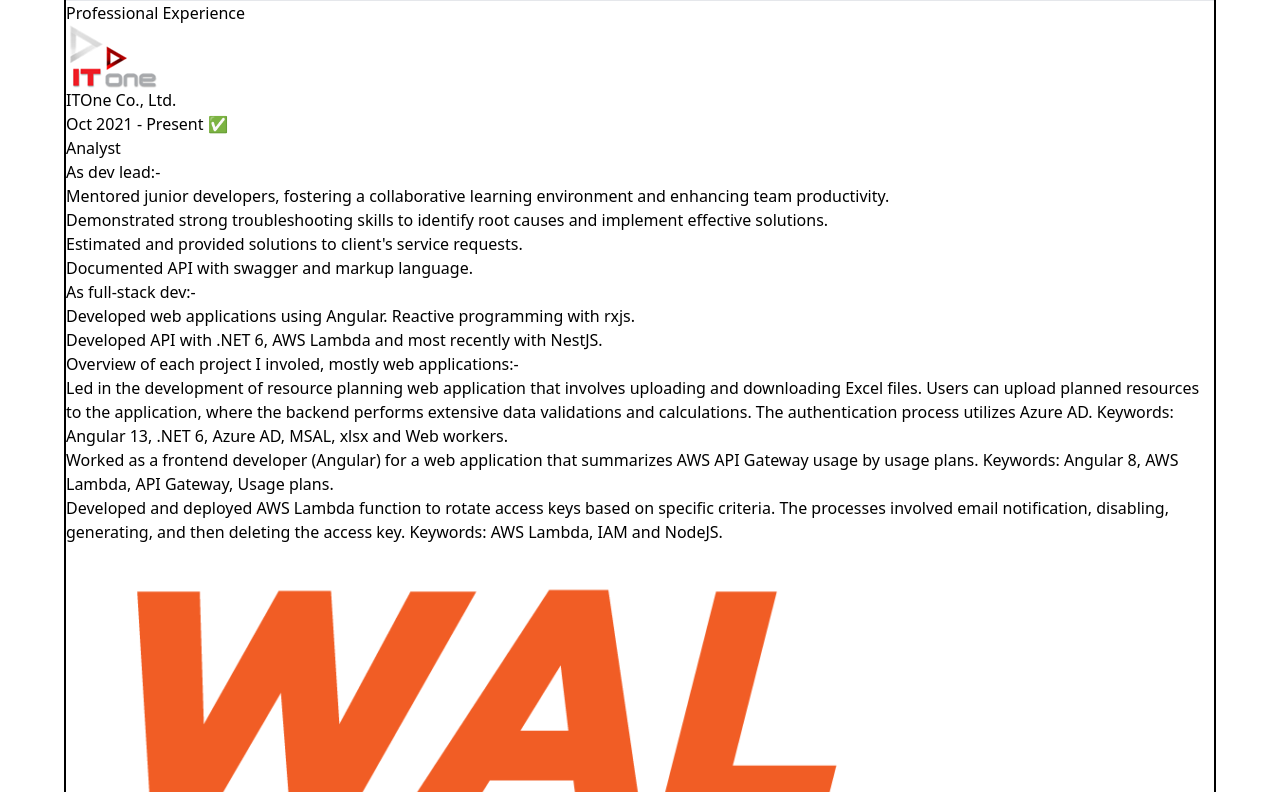
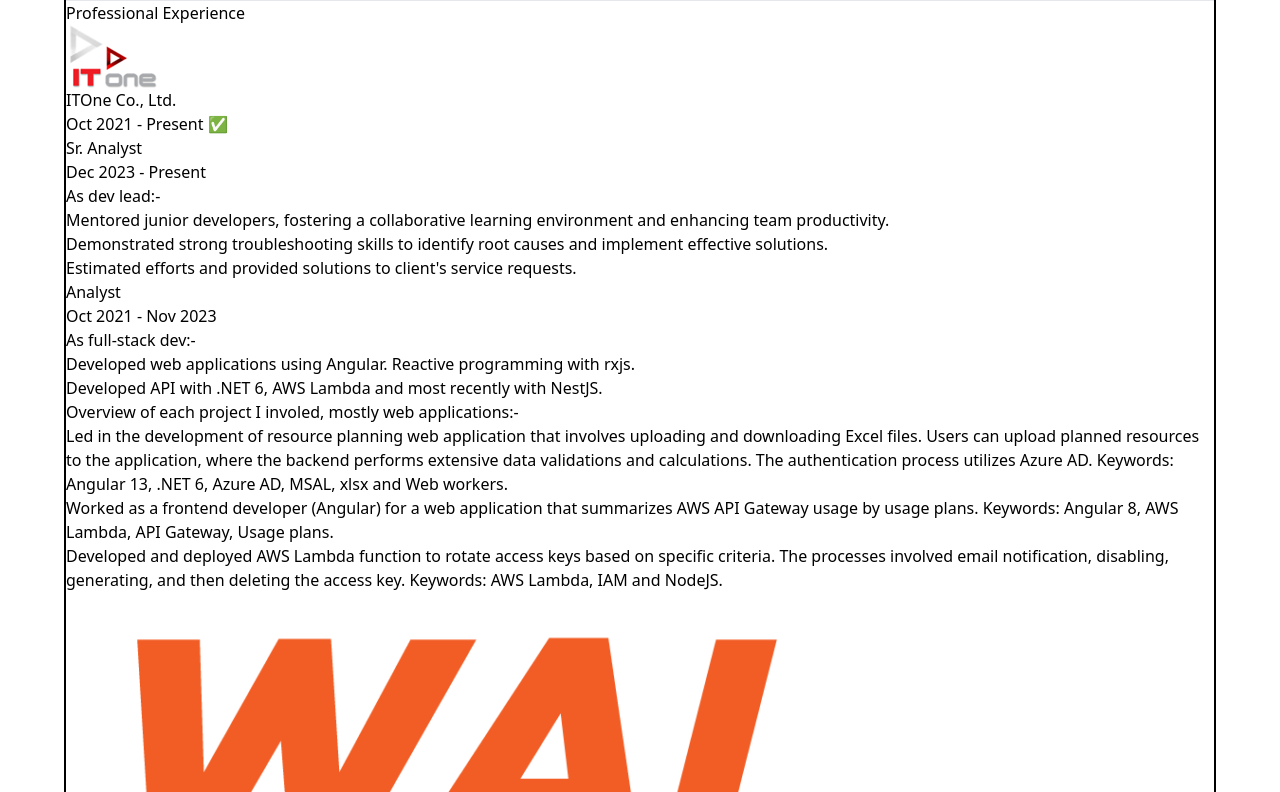
Before and after one commit to manooi/mahanin-v2, an Angular app: page /resume in a window 1280 px wide. Shown: the part 747-1539 px from the top of the page. Built offline with nearby package versions, Linux system fonts and the light colour scheme.

Commit message:
Updat resume

```diff
--- a/src/app/page/resume/resume.component.html
+++ b/src/app/page/resume/resume.component.html
@@ -100,28 +100,50 @@
                 <h3 class="text-base">Oct 2021 - Present ✅</h3>
             </div>
 
-            <div class="stepper-container">
+            <div>
                 <ul>
                     <li class="mt-2">
-                        <p class="mb-2 font-semibold italic inline ml-3">Analyst</p>
+                        <div class="flex justify-between">
+                            <p class="mb-2 font-semibold italic inline ml-3">
+                                Sr. Analyst
+                            </p>
+                            <p class="text-sm">
+                                Dec 2023 - Present
+                            </p>
+                        </div>
                         <ul class="list-disc ml-12">
                             <p class="font-bold">As dev lead:-</p>
                             <li class="sm:ml-0 md:ml-8">Mentored junior developers, fostering a collaborative learning
                                 environment and
                                 enhancing team
                                 productivity.</li>
-                            <li class="sm:ml-0 md:ml-8">Demonstrated strong troubleshooting skills to identify root causes
+                            <li class="sm:ml-0 md:ml-8">Demonstrated strong troubleshooting skills to identify root
+                                causes
                                 and implement
                                 effective solutions.</li>
-                            <li class="sm:ml-0 md:ml-8">Estimated and provided solutions to client's service requests.</li>
-                            <li class="sm:ml-0 md:ml-8">Documented API with swagger and markup language.</li>
+                            <li class="sm:ml-0 md:ml-8">Estimated efforts and provided solutions to client's service requests.
+                            </li>
+                            <!-- <li class="sm:ml-0 md:ml-8">Documented API with swagger and markup language.</li> -->
                         </ul>
+                    </li>
+
+                    <li class="mt-2">
+                        <div class="flex justify-between">
+                            <p class="mb-2 font-semibold italic inline ml-3">
+                                Analyst
+                            </p>
+                            <p class="text-sm">
+                                Oct 2021 - Nov 2023
+                            </p>
+                        </div>
 
                         <ul class="list-disc ml-12">
                             <p class="mt-2 font-bold">As full-stack dev:-</p>
-                            <li class="sm:ml-0 md:ml-8">Developed web applications using Angular. Reactive programming with
+                            <li class="sm:ml-0 md:ml-8">Developed web applications using Angular. Reactive programming
+                                with
                                 rxjs.</li>
-                            <li class="sm:ml-0 md:ml-8">Developed API with .NET 6, AWS Lambda and most recently with NestJS.
+                            <li class="sm:ml-0 md:ml-8">Developed API with .NET 6, AWS Lambda and most recently with
+                                NestJS.
                             </li>
                         </ul>
 
@@ -130,19 +152,22 @@
                             <li class="sm:ml-0 md:ml-8">Led in the development of resource planning web application that
                                 involves uploading and
                                 downloading Excel files.
-                                Users can upload planned resources to the application, where the backend performs extensive
+                                Users can upload planned resources to the application, where the backend performs
+                                extensive
                                 data
                                 validations and calculations. The authentication process utilizes Azure AD.
                                 <span class="font-bold italic">Keywords: Angular 13, .NET 6, Azure AD,
                                     <a class="underline text-blue-700"
                                         href="https://www.npmjs.com/package/@azure/msal-angular">MSAL</a>,
-                                    <a class="underline text-blue-700" href="https://www.npmjs.com/package/xlsx">xlsx</a>
+                                    <a class="underline text-blue-700"
+                                        href="https://www.npmjs.com/package/xlsx">xlsx</a>
                                     and
                                     <a class="underline text-blue-700"
                                         href="https://developer.mozilla.org/en-US/docs/Web/API/Web_Workers_API/Using_web_workers">Web
                                         workers.</a>
                                 </span>
-                            <li class="sm:ml-0 md:ml-8">Worked as a frontend developer (Angular) for a web application that
+                            <li class="sm:ml-0 md:ml-8">Worked as a frontend developer (Angular) for a web application
+                                that
                                 summarizes AWS API
                                 Gateway usage by usage plans.
                                 <span class="font-bold italic">Keywords: Angular 8, AWS Lambda, API Gateway, Usage
--- a/src/app/shared/components/v-stepper/v-stepper.component.html
+++ b/src/app/shared/components/v-stepper/v-stepper.component.html
@@ -1,8 +1,9 @@
 <ol class="v-stepper">
     <li class="v-stepper__item">
         <div class="v-stepper__content">
-            <h3 class="v-stepper__title">Sr. Analyst</h3>
+            <h3 class="v-stepper__title">Senior Analyst</h3>
             <p>Some desc text</p>
+            <ng-content select="[slot=one]"></ng-content>
         </div>
     </li>
     <li class="v-stepper__item">
--- a/src/app/shared/components/v-stepper/v-stepper.component.scss
+++ b/src/app/shared/components/v-stepper/v-stepper.component.scss
@@ -1,4 +1,4 @@
-$node-diameter: 0.9rem;
+$node-diameter: 0.7rem;
 $line-width: 2.5px;
 $spacing: 5px;
 
```
